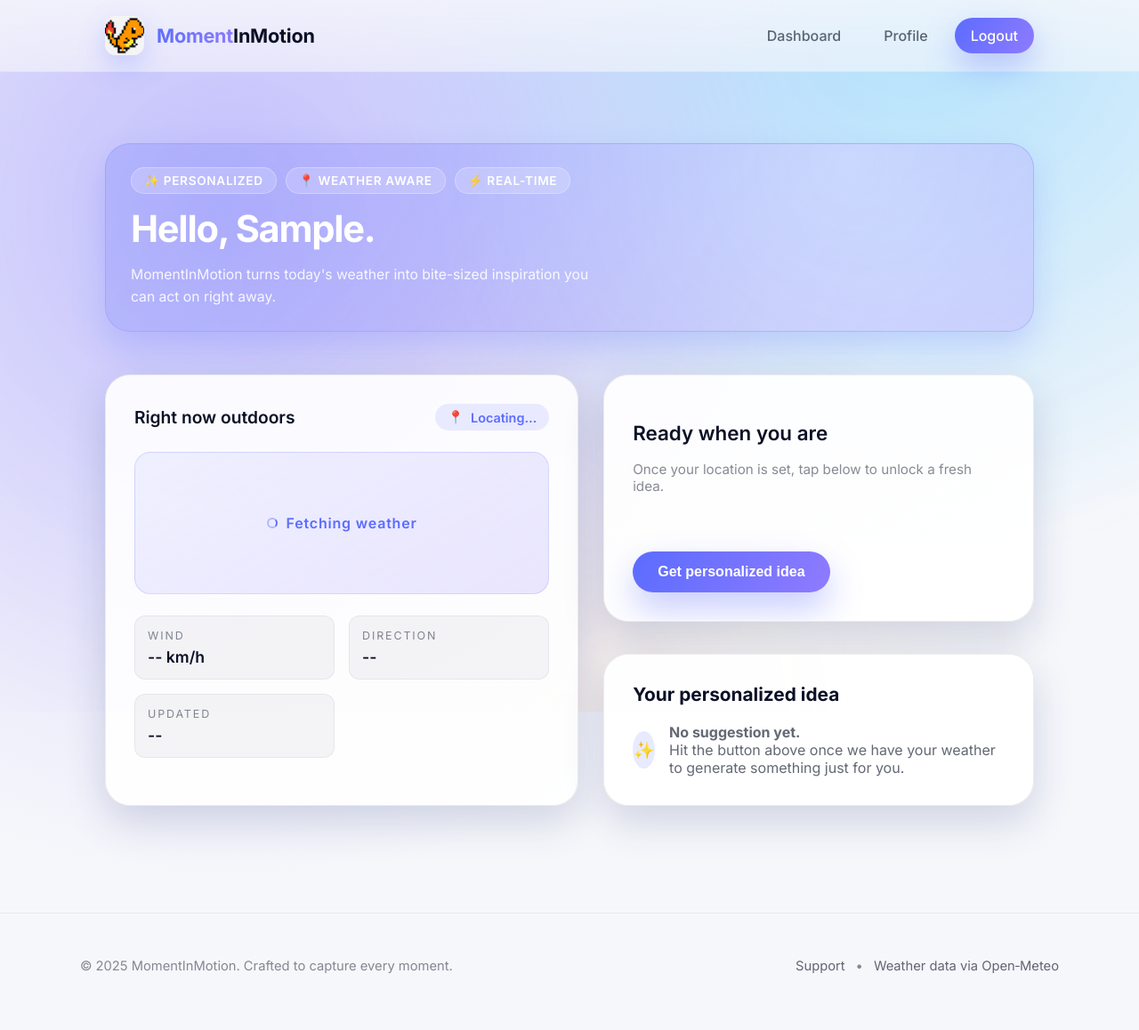
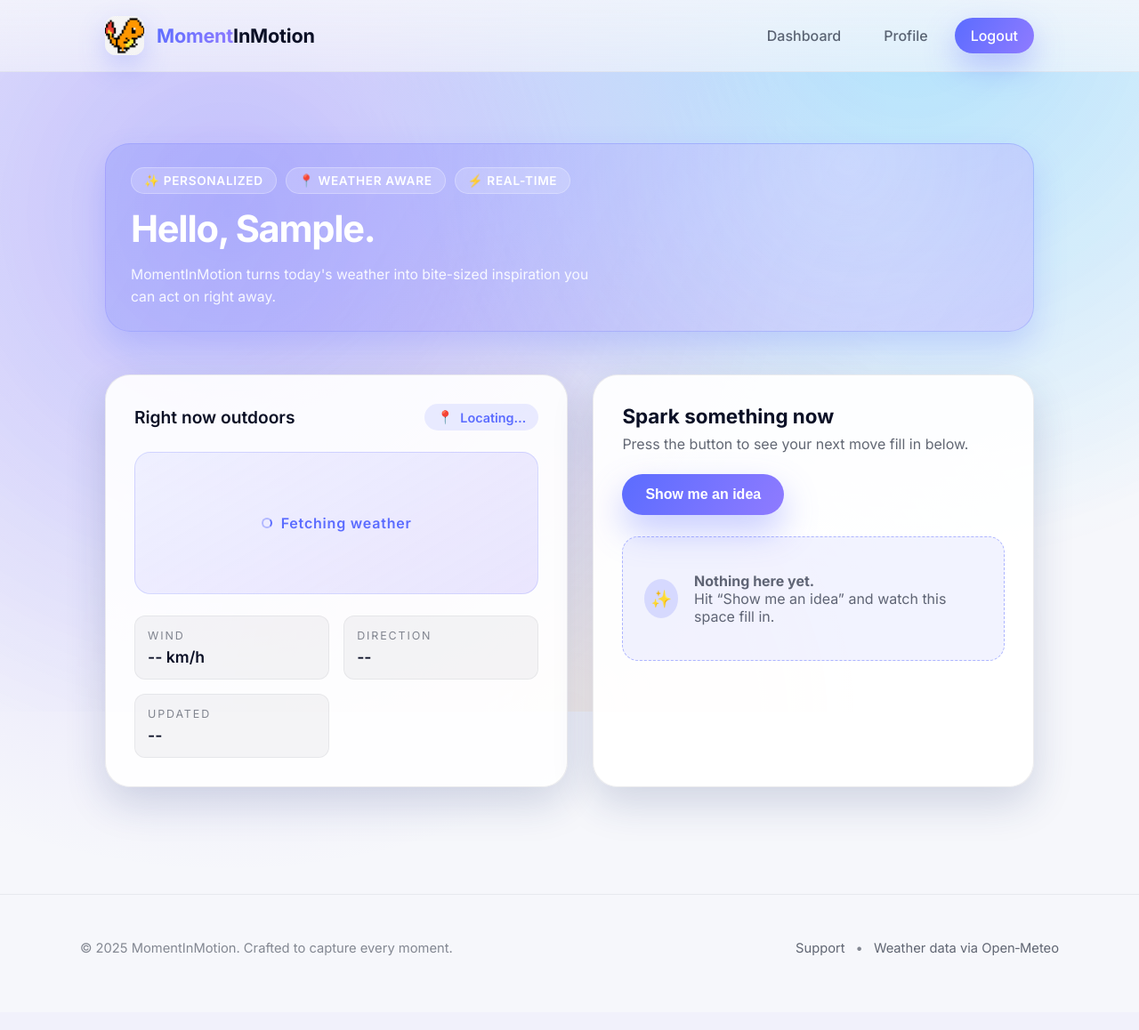
Before and after one commit to brar-karamjit/MomentInMotion, a Django app: page / in a window 1280 px wide. Shown: the whole page at 89% size. After the commit the page ends 1074 px from the top, so only its background shows below. Run offline with Django 4.2, Linux system fonts and the light colour scheme; the visitor is signed in with stand-in values (Sample User, id 1).

Commit message:
UI updates

```diff
--- a/core/static/css/home.css
+++ b/core/static/css/home.css
@@ -58,15 +58,9 @@
 
 .home-grid {
     display: grid;
-    grid-template-columns: minmax(0, 1.1fr) minmax(0, 1fr);
+    grid-template-columns: minmax(0, 1.05fr) minmax(0, 1fr);
     gap: 28px;
     align-items: stretch;
-}
-
-.insights-column {
-    display: grid;
-    gap: 24px;
-    align-content: start;
 }
 
 .weather-card {
@@ -160,31 +154,78 @@
     color: var(--text-primary);
 }
 
-.moment-card {
+
+.insights-card {
     display: flex;
     flex-direction: column;
     gap: 24px;
 }
 
-.moment-card form {
+.insights-copy {
     display: grid;
-    gap: 18px;
+    gap: 8px;
 }
 
-.moment-card button {
-    justify-self: flex-start;
-    padding-inline: 28px;
+.insights-copy h2 {
+    margin: 0;
+    font-size: 1.4rem;
 }
 
-.suggestion-card {
-    margin-top: 12px;
-    display: grid;
-    gap: 20px;
+.insights-copy p {
+    margin: 0;
+    color: var(--text-secondary);
 }
 
-.suggestion-card h3 {
-    margin: 0;
-    font-size: 1.3rem;
+.insights-form {
+    display: flex;
+    align-self: flex-start;
+}
+
+.insights-form button {
+    white-space: nowrap;
+}
+
+.insights-button {
+    padding-inline: 26px;
+}
+
+.insights-reveal {
+    position: relative;
+    border-radius: var(--radius-medium);
+    border: 1px dashed rgba(91, 108, 255, 0.45);
+    background: rgba(91, 108, 255, 0.08);
+    padding: 22px 24px;
+    transition: border-style 0.25s var(--transition-default),
+        border-color 0.25s var(--transition-default),
+        background 0.25s var(--transition-default);
+    min-height: 140px;
+    display: flex;
+    align-items: stretch;
+}
+
+.insights-reveal:not(.is-empty) {
+    border-style: solid;
+    border-color: rgba(91, 108, 255, 0.4);
+    background: rgba(91, 108, 255, 0.12);
+}
+
+.reveal-placeholder {
+    display: flex;
+    gap: 18px;
+    align-items: center;
+    color: var(--text-secondary);
+}
+
+.reveal-icon {
+    display: inline-flex;
+    width: 44px;
+    height: 44px;
+    border-radius: 50%;
+    align-items: center;
+    justify-content: center;
+    background: rgba(91, 108, 255, 0.18);
+    color: var(--accent);
+    font-size: 1.2rem;
 }
 
 .suggestion-body {
@@ -198,25 +239,6 @@
 
 .suggestion-body strong {
     color: var(--accent);
-}
-
-.empty-state {
-    display: flex;
-    align-items: center;
-    gap: 16px;
-    color: var(--text-secondary);
-}
-
-.empty-state span {
-    display: inline-flex;
-    width: 42px;
-    height: 42px;
-    align-items: center;
-    justify-content: center;
-    border-radius: 50%;
-    background: rgba(91, 108, 255, 0.14);
-    color: var(--accent);
-    font-size: 1.2rem;
 }
 
 .loading {
@@ -268,14 +290,6 @@
     .home-grid {
         grid-template-columns: 1fr;
     }
-
-    .insights-column {
-        grid-template-columns: 1fr;
-    }
-
-    .suggestion-card {
-        margin-top: 0;
-    }
 }
 
 @media (max-width: 640px) {
--- a/core/templates/core/home.html
+++ b/core/templates/core/home.html
@@ -44,40 +44,38 @@
         </div>
     </article>
 
-    <div class="insights-column">
-        <article class="card moment-card">
-            <div class="card-header">
-                <div>
-                    <h2 class="card-title">Ready when you are</h2>
-                    <p class="card-subtitle">Once your location is set, tap below to unlock a fresh idea.</p>
+    <article class="card insights-card">
+        <div class="insights-copy">
+            <h2>Spark something now</h2>
+            <p>Press the button to see your next move fill in below.</p>
         </div>
-            </div>
-            <form method="post">
+
+        <form method="post" class="insights-form">
             {% csrf_token %}
             <input type="hidden" name="lat" id="lat">
             <input type="hidden" name="lon" id="lon">
             <input type="hidden" name="temperature" id="temperature_input">
             <input type="hidden" name="weathercode" id="weather_text_input">
 
-                <button type="submit" name="action" value="get_suggestion">Get personalized idea</button>
+            <button type="submit" name="action" value="get_suggestion" class="insights-button">
+                Show me an idea
+            </button>
         </form>
-        </article>
 
-        <article class="card suggestion-card">
-            <h3>Your personalized idea</h3>
+        <div class="insights-reveal {% if not suggestion_data %}is-empty{% endif %}">
             {% if suggestion_data %}
                 <div class="suggestion-body fade-in">{{ suggestion_data.response|linebreaksbr }}</div>
             {% else %}
-                <div class="empty-state">
-                    <span aria-hidden="true">✨</span>
+                <div class="reveal-placeholder">
+                    <span class="reveal-icon" aria-hidden="true">✨</span>
                     <div>
-                        <strong>No suggestion yet.</strong>
-                        <div>Hit the button above once we have your weather to generate something just for you.</div>
+                        <strong>Nothing here yet.</strong>
+                        <div>Hit “Show me an idea” and watch this space fill in.</div>
                     </div>
                 </div>
             {% endif %}
+        </div>
     </article>
-    </div>
 </section>
 {% endblock %}
 
```
Lines whose indentation alone changed are shown as unchanged.
